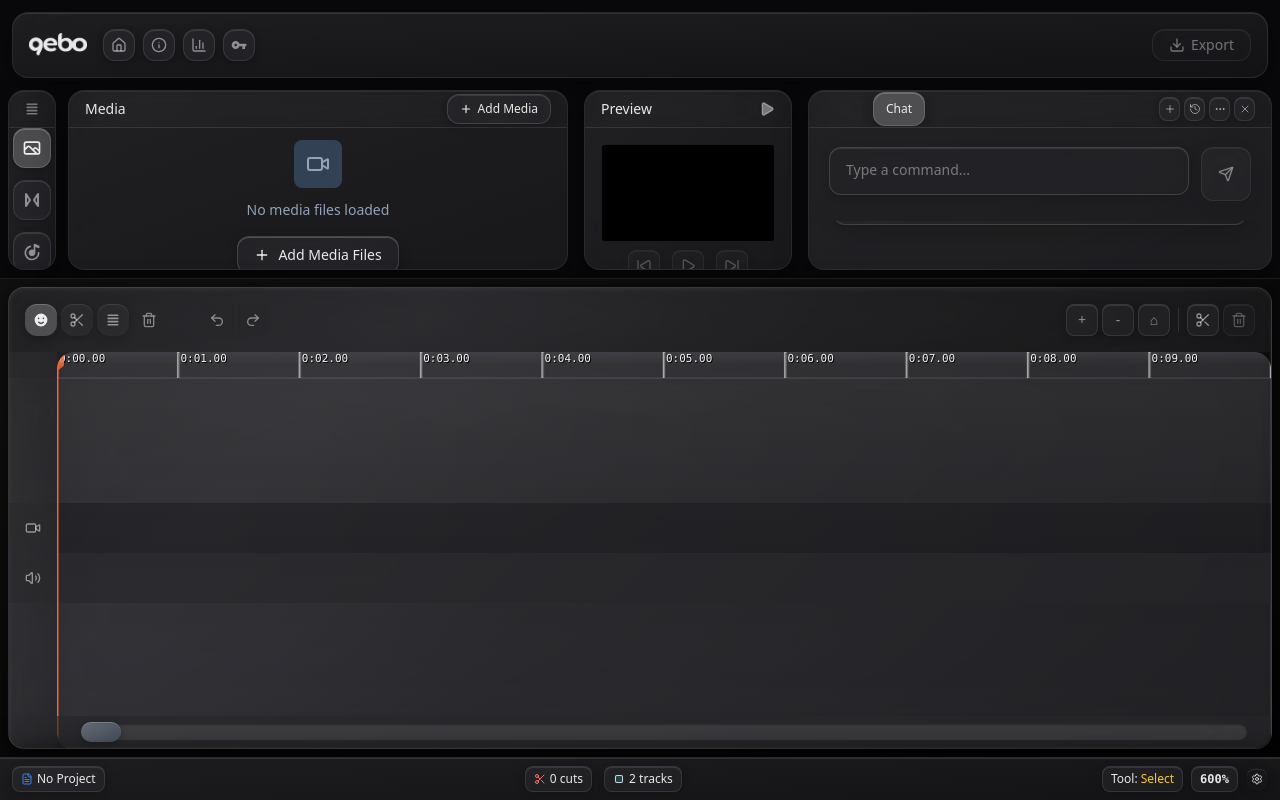
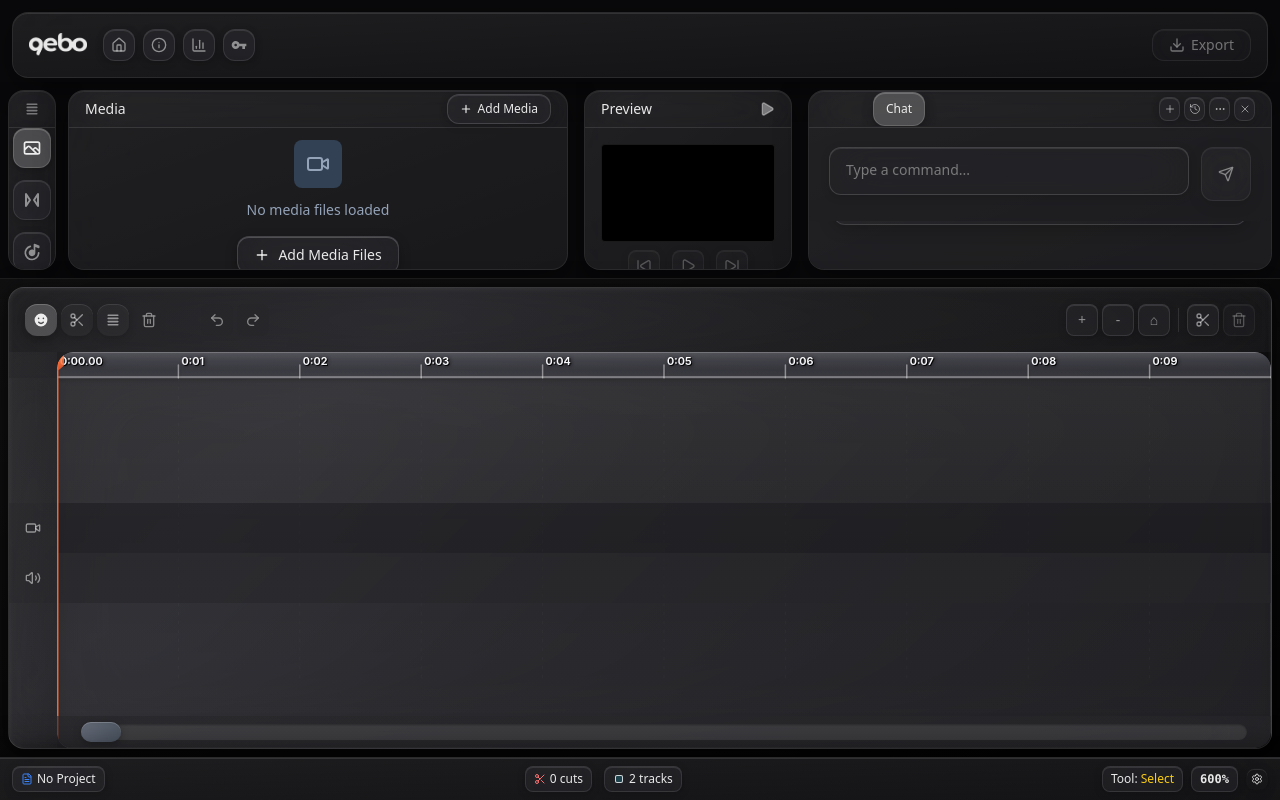
Before and after one commit to EnaihoVFX/Gebo, a React (Vite) app: page /editor in a window 1280 px wide. Built offline with nearby package versions, Linux system fonts and the light colour scheme.

Commit message:
Improve timeline ruler and components

```diff
--- a/src/pages/VideoEditor/components/AdvancedTimeline.tsx
+++ b/src/pages/VideoEditor/components/AdvancedTimeline.tsx
@@ -276,11 +276,34 @@ export const AdvancedTimeline = forwardRef<AdvancedTimelineHandle, AdvancedTimel
     };
   }, [thumbnails.length, timelineWidth, timelineHeight, zoom, duration]);
 
-  const formatTime = useCallback((seconds: number): string => {
-    const mins = Math.floor(seconds / 60);
+  const formatTime = useCallback((seconds: number, showFrames: boolean = false, fps: number = 30): string => {
+    const hours = Math.floor(seconds / 3600);
+    const mins = Math.floor((seconds % 3600) / 60);
     const secs = Math.floor(seconds % 60);
-    const ms = Math.floor((seconds % 1) * 100);
-    return `${mins}:${secs.toString().padStart(2, '0')}.${ms.toString().padStart(2, '0')}`;
+    const ms = Math.floor((seconds % 1) * 1000);
+    const frames = Math.floor((seconds % 1) * fps);
+
+    // Show frames when zoomed in very close (sub-second precision needed)
+    if (showFrames && fps > 0) {
+      if (hours > 0) {
+        return `${hours}:${mins.toString().padStart(2, '0')}:${secs.toString().padStart(2, '0')}:${frames.toString().padStart(2, '0')}`;
+      }
+      return `${mins}:${secs.toString().padStart(2, '0')}:${frames.toString().padStart(2, '0')}`;
+    }
+
+    // Show milliseconds for medium zoom
+    if (ms > 0 || seconds < 1) {
+      if (hours > 0) {
+        return `${hours}:${mins.toString().padStart(2, '0')}:${secs.toString().padStart(2, '0')}.${ms.toString().padStart(3, '0').slice(0, 2)}`;
+      }
+      return `${mins}:${secs.toString().padStart(2, '0')}.${ms.toString().padStart(3, '0').slice(0, 2)}`;
+    }
+
+    // Standard time format
+    if (hours > 0) {
+      return `${hours}:${mins.toString().padStart(2, '0')}:${secs.toString().padStart(2, '0')}`;
+    }
+    return `${mins}:${secs.toString().padStart(2, '0')}`;
   }, []);
 
   // Calculate effective duration based on main video or clips
@@ -718,26 +741,48 @@ export const AdvancedTimeline = forwardRef<AdvancedTimelineHandle, AdvancedTimel
 
 
 
-     // Draw enhanced time ruler with sophisticated glassmorphic design matching sidebar
-     // Create multi-layer glassmorphic background with depth and sophistication
+     // Draw modern, refined time ruler with sophisticated design
+     // Create premium glassmorphic background with rich depth
      const gradient = ctx.createLinearGradient(0, 0, 0, timeRulerHeight);
-     gradient.addColorStop(0, "rgba(63, 63, 70, 0.45)"); // Enhanced top opacity for depth
-     gradient.addColorStop(0.3, "rgba(55, 55, 60, 0.35)"); // Mid-tone for gradient
-     gradient.addColorStop(1, "rgba(39, 39, 42, 0.30)"); // Enhanced bottom opacity
+     gradient.addColorStop(0, "rgba(75, 75, 85, 0.65)"); // Richer top for better contrast
+     gradient.addColorStop(0.4, "rgba(65, 65, 75, 0.55)"); // Smooth transition
+     gradient.addColorStop(1, "rgba(50, 50, 60, 0.50)"); // Deeper bottom
      ctx.fillStyle = gradient;
      ctx.fillRect(0, 0, timelineWidth, timeRulerHeight);
 
-     // Add subtle backdrop blur effect simulation with layered gradients
-     const blurGradient = ctx.createLinearGradient(0, 0, 0, timeRulerHeight);
-     blurGradient.addColorStop(0, "rgba(255, 255, 255, 0.08)");
-     blurGradient.addColorStop(0.5, "rgba(255, 255, 255, 0.03)");
-     blurGradient.addColorStop(1, "rgba(255, 255, 255, 0.05)");
-     ctx.fillStyle = blurGradient;
+     // Add refined highlight overlay for premium glass effect
+     const highlightGradient = ctx.createLinearGradient(0, 0, 0, timeRulerHeight);
+     highlightGradient.addColorStop(0, "rgba(255, 255, 255, 0.12)"); // Brighter top shine
+     highlightGradient.addColorStop(0.3, "rgba(255, 255, 255, 0.06)");
+     highlightGradient.addColorStop(0.7, "rgba(255, 255, 255, 0.03)");
+     highlightGradient.addColorStop(1, "rgba(255, 255, 255, 0.08)"); // Subtle bottom reflection
+     ctx.fillStyle = highlightGradient;
      ctx.fillRect(0, 0, timelineWidth, timeRulerHeight);
 
-
-    ctx.strokeStyle = "rgba(255, 255, 255, 0.15)"; // editor-border-secondary
-    ctx.lineWidth = 1;
+     // Add crisp top border with subtle glow
+     ctx.strokeStyle = "rgba(255, 255, 255, 0.2)";
+     ctx.lineWidth = 1;
+     ctx.beginPath();
+     ctx.moveTo(0, 0.5);
+     ctx.lineTo(timelineWidth, 0.5);
+     ctx.stroke();
+
+     // Add prominent bottom border for clear separation
+     ctx.strokeStyle = "rgba(255, 255, 255, 0.3)";
+     ctx.lineWidth = 2;
+     ctx.beginPath();
+     ctx.moveTo(0, timeRulerHeight - 1);
+     ctx.lineTo(timelineWidth, timeRulerHeight - 1);
+     ctx.stroke();
+
+     // Add refined shadow below ruler for depth
+     const shadowGradient = ctx.createLinearGradient(0, timeRulerHeight, 0, timeRulerHeight + 6);
+     shadowGradient.addColorStop(0, "rgba(0, 0, 0, 0.3)"); // Stronger shadow
+     shadowGradient.addColorStop(0.5, "rgba(0, 0, 0, 0.1)");
+     shadowGradient.addColorStop(1, "rgba(0, 0, 0, 0)");
+     ctx.fillStyle = shadowGradient;
+     ctx.fillRect(0, timeRulerHeight, timelineWidth, 6);
+
     ctx.fillStyle = "rgba(255, 255, 255, 0.50)"; // editor-text-tertiary
     ctx.font = "10px monospace";
 
@@ -918,108 +963,184 @@ export const AdvancedTimeline = forwardRef<AdvancedTimelineHandle, AdvancedTimel
         // Check if this marker should be major (with label)
         const isMajorMarker = Math.abs(time % majorInterval) < 0.001 || Math.abs(time) < 0.001;
 
-
-
-        // Enhanced marker styling with better visual hierarchy
+        // Determine sub-major markers (intermediate hierarchy between major and minor)
+        // Sub-majors are at half the major interval (e.g., 0.5s if major is 1s)
+        const subMajorInterval = majorInterval / 2;
+        const isSubMajorMarker = !isMajorMarker && Math.abs(time % subMajorInterval) < 0.001;
+
+        // Enhanced marker styling with three-tier visual hierarchy
         if (isMajorMarker) {
           majorMarkerCount++;
-          // Major markers - enhanced with sophisticated styling
-          // Main marker line with enhanced visibility
-          ctx.strokeStyle = "rgba(255, 255, 255, 0.75)"; // Enhanced visibility for major markers
-          ctx.lineWidth = 1.8;
+
+          // Major markers - shorter, lighter markers (50% ruler height)
+          const markerHeight = timeRulerHeight * 0.5;
+          const markerStartY = timeRulerHeight - markerHeight;
+
+          // Draw refined grid line extending into tracks area
+          const drawGridLines = pixelsPerSecond > 20; // Only show grid lines when reasonably zoomed in
+          if (drawGridLines) {
+            ctx.strokeStyle = "rgba(255, 255, 255, 0.03)"; // Much lighter
+            ctx.lineWidth = 1;
+            ctx.setLineDash([3, 6]); // More refined dash pattern
+            ctx.beginPath();
+            ctx.moveTo(x, timeRulerHeight);
+            ctx.lineTo(x, Math.min(timelineHeight, timeRulerHeight + 300)); // Extend 300px into tracks
+            ctx.stroke();
+            ctx.setLineDash([]); // Reset dash
+          }
+
+          // Lighter, more subtle marker line
+          // Shadow/glow layer first (for depth)
+          ctx.shadowColor = "rgba(0, 0, 0, 0.3)"; // Lighter shadow
+          ctx.shadowBlur = 2;
+          ctx.shadowOffsetX = 0.5;
+          ctx.shadowOffsetY = 0;
+          ctx.strokeStyle = "rgba(255, 255, 255, 0.45)"; // Much lighter white
+          ctx.lineWidth = 1.5; // Thinner
+          ctx.lineCap = "round"; // Rounded ends for modern look
           ctx.beginPath();
-          ctx.moveTo(x, 0); // Start from top of ruler
+          ctx.moveTo(x, markerStartY);
           ctx.lineTo(x, timeRulerHeight);
           ctx.stroke();
 
-          // Add subtle glow effect for depth
-          ctx.strokeStyle = "rgba(255, 255, 255, 0.25)";
-          ctx.lineWidth = 3;
-          ctx.beginPath();
-          ctx.moveTo(x, 0); // Start from top of ruler
-          ctx.lineTo(x, timeRulerHeight);
-          ctx.stroke();
-
-          // Add subtle shadow for depth
-          ctx.strokeStyle = "rgba(0, 0, 0, 0.4)";
-          ctx.lineWidth = 1.8;
-          ctx.beginPath();
-          ctx.moveTo(x + 0.5, 0.5); // Start from top of ruler
-          ctx.lineTo(x + 0.5, timeRulerHeight + 0.5);
-          ctx.stroke();
+          // Reset shadow
+          ctx.shadowColor = "transparent";
+          ctx.shadowBlur = 0;
+          ctx.shadowOffsetX = 0;
+          ctx.shadowOffsetY = 0;
 
           // Draw text for major markers with better typography
           if (x >= 0 && x < timelineWidth - 60) { // Leave margin for text
             // Check if we have enough space from the last text to prevent overlapping
-            const textX = x + 2;
+            const textX = x + 3;
             if (textX - lastTextX >= minTextSpacing) {
-              // Improved text rendering logic - show more labels at high zoom
+              // Improved text rendering logic - adaptive based on zoom level
               let shouldRenderText = true;
 
-              // Show more labels at high zoom levels since we're using better intervals
+              // Adaptive label density based on zoom level
               if (pixelsPerSecond > 1000) {
-                // At 1000%+ zoom, show every 2nd label for good density with 0.1s intervals
+                // Extreme zoom: show every 2nd label to prevent clutter
                 shouldRenderText = (majorMarkerCount % 2 === 0);
               } else if (pixelsPerSecond > 500) {
-                // At 500%+ zoom, show every marker (all labels) with 0.2s intervals
-                shouldRenderText = true;
-              } else if (pixelsPerSecond > 200) {
-                // At 200%+ zoom, show every marker (all labels)
+                // Very high zoom: show all labels
                 shouldRenderText = true;
               } else if (pixelsPerSecond > 100) {
-                // At 100%+ zoom, show every marker (all labels)
+                // High zoom: show all labels
+                shouldRenderText = true;
+              } else if (pixelsPerSecond > 50) {
+                // Medium zoom: show all labels
+                shouldRenderText = true;
+              } else if (pixelsPerSecond > 20) {
+                // Normal zoom: show all labels
+                shouldRenderText = true;
+              } else if (pixelsPerSecond > 10) {
+                // Zoomed out: show most labels
+                shouldRenderText = true;
+              } else if (pixelsPerSecond > 5) {
+                // Very zoomed out: show every 2nd label
+                shouldRenderText = (majorMarkerCount % 2 === 0);
+              } else {
+                // Extremely zoomed out: show every 3rd label
+                shouldRenderText = (majorMarkerCount % 3 === 0);
+              }
+
+              // Ensure we always show the first label (time 0:00)
+              if (majorMarkerCount === 1 || time < 0.001) {
                 shouldRenderText = true;
               }
 
-              // Fallback: ensure we always show at least some labels
-              // If we haven't shown a label in a while, force show this one
-              if (!shouldRenderText && majorMarkerCount > 0 && majorMarkerCount % 5 === 0) {
-                shouldRenderText = true;
-              }
-
               if (shouldRenderText) {
-                // Set font and alignment
-                ctx.font = "11px 'SF Mono', 'Monaco', 'Inconsolata', 'Roboto Mono', monospace";
+                // Determine if we should show frames based on zoom level
+                const showFrames = pixelsPerSecond > 200 && timeInterval <= 0.1;
+                const fps = 30; // Standard frame rate, could be made configurable
+
+                // Set enhanced font with better readability - larger, bolder
+                const fontSize = pixelsPerSecond > 200 ? 12 : pixelsPerSecond > 100 ? 11 : 10;
+                const fontWeight = 600; // Semi-bold for better readability
+                ctx.font = `${fontWeight} ${fontSize}px -apple-system, BlinkMacSystemFont, 'SF Pro', 'Segoe UI', 'Inter', 'Roboto', system-ui, sans-serif`;
                 ctx.textAlign = "left";
                 ctx.textBaseline = "top";
 
-                const timeText = formatTime(time);
+                const timeText = formatTime(time, showFrames, fps);
 
                 // Calculate text position more precisely
-                const textY = 2; // Start from top of ruler
-
-                // Enhanced text shadow for better readability and depth
-                ctx.fillStyle = "rgba(0, 0, 0, 0.8)";
+                const textY = 4; // Slightly more padding from top
+
+                // Enhanced shadow system for maximum readability and depth
+                // Create a strong, crisp shadow for text that pops
+
+                // Outer glow/shadow (darkest, widest)
+                ctx.shadowColor = "rgba(0, 0, 0, 0.95)";
+                ctx.shadowBlur = 4;
+                ctx.shadowOffsetX = 0;
+                ctx.shadowOffsetY = 0;
+                ctx.fillStyle = "rgba(0, 0, 0, 0.9)";
                 ctx.fillText(timeText, textX + 1, textY + 1);
 
-                // Secondary shadow for more depth
-                ctx.fillStyle = "rgba(0, 0, 0, 0.4)";
+                // Reset shadow for main text
+                ctx.shadowColor = "transparent";
+                ctx.shadowBlur = 0;
+                ctx.shadowOffsetX = 0;
+                ctx.shadowOffsetY = 0;
+
+                // Secondary shadow for depth
+                ctx.fillStyle = "rgba(0, 0, 0, 0.7)";
                 ctx.fillText(timeText, textX + 0.5, textY + 0.5);
 
-                // Draw the actual text with enhanced contrast and subtle glow
-                ctx.fillStyle = "rgba(255, 255, 255, 0.95)"; // Enhanced text visibility
+                // Draw the actual text with crisp white color
+                // Use gradient fill for subtle sophistication
+                const textGradient = ctx.createLinearGradient(textX, textY, textX, textY + fontSize);
+                textGradient.addColorStop(0, "rgba(255, 255, 255, 1.0)"); // Pure white at top
+                textGradient.addColorStop(0.5, "rgba(245, 245, 250, 1.0)"); // Slight tint
+                textGradient.addColorStop(1, "rgba(235, 240, 245, 0.98)"); // Subtle gradient
+                ctx.fillStyle = textGradient;
                 ctx.fillText(timeText, textX, textY);
 
-                // Update last text position
-                lastTextX = textX;
+                // Add subtle inner highlight for crispness
+                ctx.fillStyle = "rgba(255, 255, 255, 0.3)";
+                ctx.fillText(timeText, textX - 0.3, textY - 0.3);
+
+                // Update last text position - measure actual text width for better spacing
+                const textWidth = ctx.measureText(timeText).width;
+                lastTextX = textX + textWidth;
               }
             }
           }
-        } else {
-          // Minor markers - enhanced with subtle styling
-          ctx.strokeStyle = "rgba(255, 255, 255, 0.4)"; // Enhanced visibility for minor markers
-          ctx.lineWidth = 0.9;
+        } else if (isSubMajorMarker) {
+          // Sub-major markers - shorter, lighter (35% ruler height)
+          const markerHeight = timeRulerHeight * 0.35;
+          const markerStartY = timeRulerHeight - markerHeight;
+
+          // Lighter sub-major with minimal shadow
+          ctx.shadowColor = "rgba(0, 0, 0, 0.2)";
+          ctx.shadowBlur = 1;
+          ctx.shadowOffsetX = 0;
+          ctx.shadowOffsetY = 0;
+          ctx.strokeStyle = "rgba(255, 255, 255, 0.30)"; // Much lighter
+          ctx.lineWidth = 1;
+          ctx.lineCap = "round";
           ctx.beginPath();
-          ctx.moveTo(x, 0); // Start from top of ruler
+          ctx.moveTo(x, markerStartY);
           ctx.lineTo(x, timeRulerHeight);
           ctx.stroke();
 
-          // Add subtle shadow for depth
-          ctx.strokeStyle = "rgba(0, 0, 0, 0.2)";
-          ctx.lineWidth = 0.9;
+          // Reset shadow
+          ctx.shadowColor = "transparent";
+          ctx.shadowBlur = 0;
+          ctx.shadowOffsetX = 0;
+          ctx.shadowOffsetY = 0;
+        } else {
+          // Minor markers - very short, very light (20% ruler height)
+          const markerHeight = timeRulerHeight * 0.20;
+          const markerStartY = timeRulerHeight - markerHeight;
+
+          // Very subtle minor markers
+          ctx.strokeStyle = "rgba(255, 255, 255, 0.20)"; // Very light
+          ctx.lineWidth = 0.75;
+          ctx.lineCap = "butt"; // Sharp ends for minor markers
           ctx.beginPath();
-          ctx.moveTo(x + 0.3, 0.3);
-          ctx.lineTo(x + 0.3, timeRulerHeight + 0.3);
+          ctx.moveTo(x, markerStartY);
+          ctx.lineTo(x, timeRulerHeight);
           ctx.stroke();
         }
       }
```
Also changed, not shown: src/pages/VideoEditor/components/VideoTimeline.tsx (+116 -25 lines), 1 other file (tests, documents, lock files or other folders).
